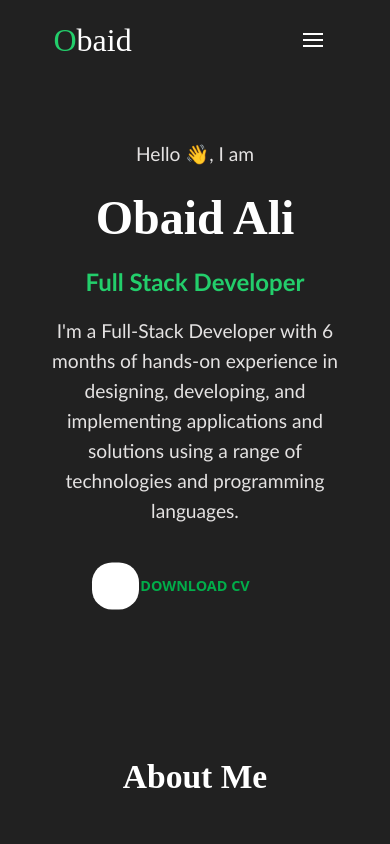
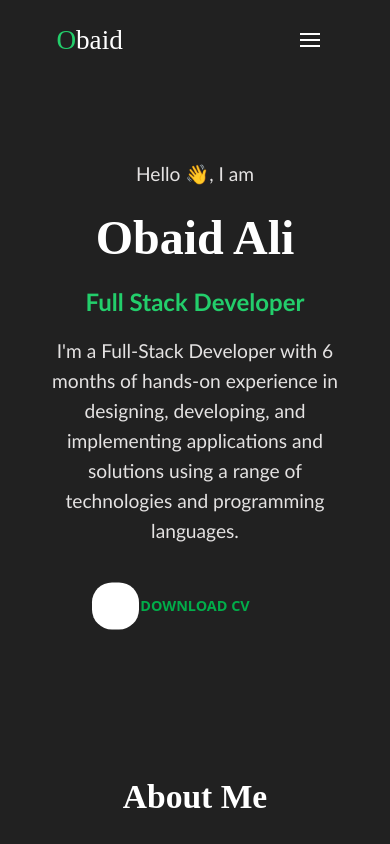
Before and after one commit to WhatsWrongOB/Portfolio, a React (Vite) app in the folder client/: page / in a window 390 px wide. Shown: the top 844 px of the page. Built offline with nearby package versions, Linux system fonts and the light colour scheme; no server answers; a web font is replaced by a local one.

Commit message:
enhanche styling

```diff
--- a/client/src/App.css
+++ b/client/src/App.css
@@ -603,7 +603,7 @@ input:checked + .toggle-slider:before {
   .home_left {
     width: 100%;
     justify-content: center;
-    margin-top: 50px;
+    margin-top: 70px;
   }
 
   .home_right {
@@ -628,6 +628,11 @@ input:checked + .toggle-slider:before {
 }
 
 @media screen and (max-width: 600px) {
+
+  .logo{
+    font-size: 1.7rem;
+  }
+
   .home_content p {
     font-size: 1.1rem;
     color: rgb(228, 226, 226) !important;
```
